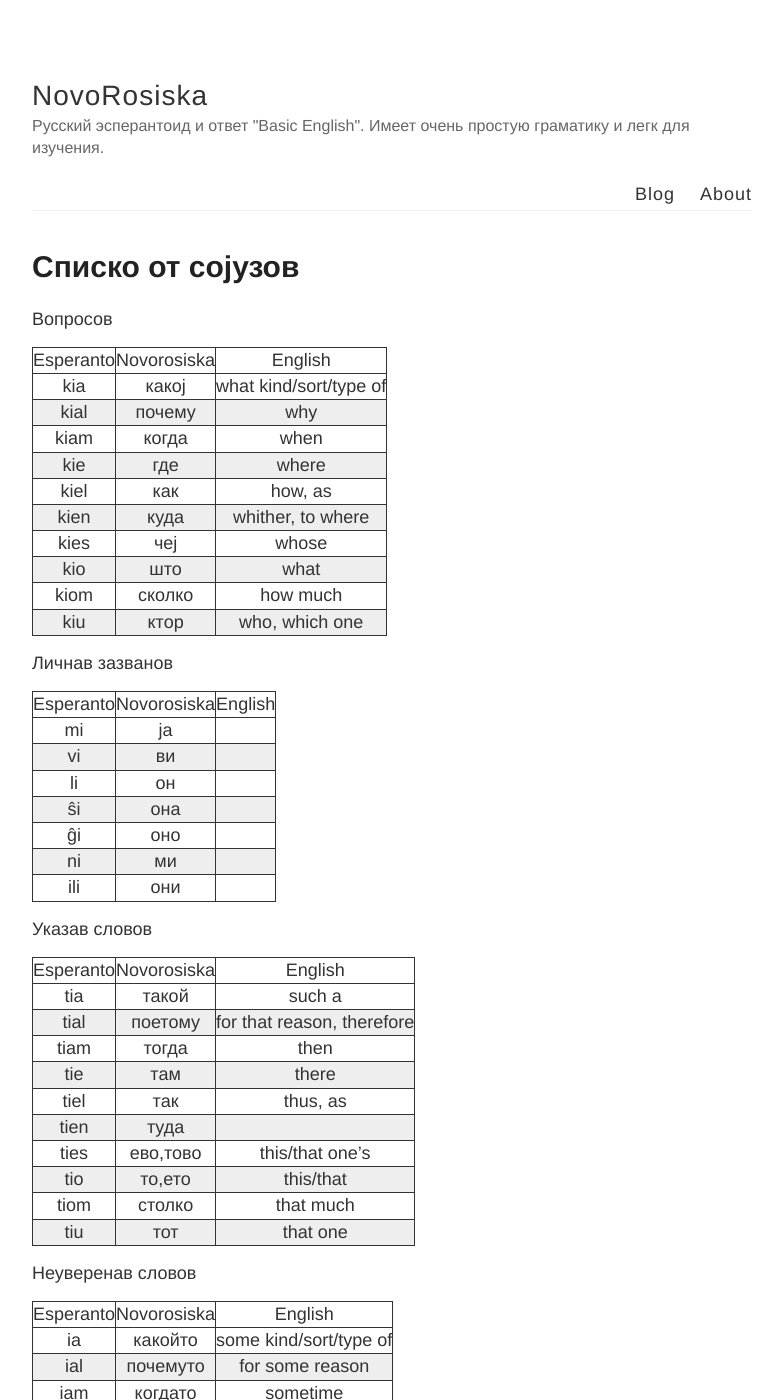
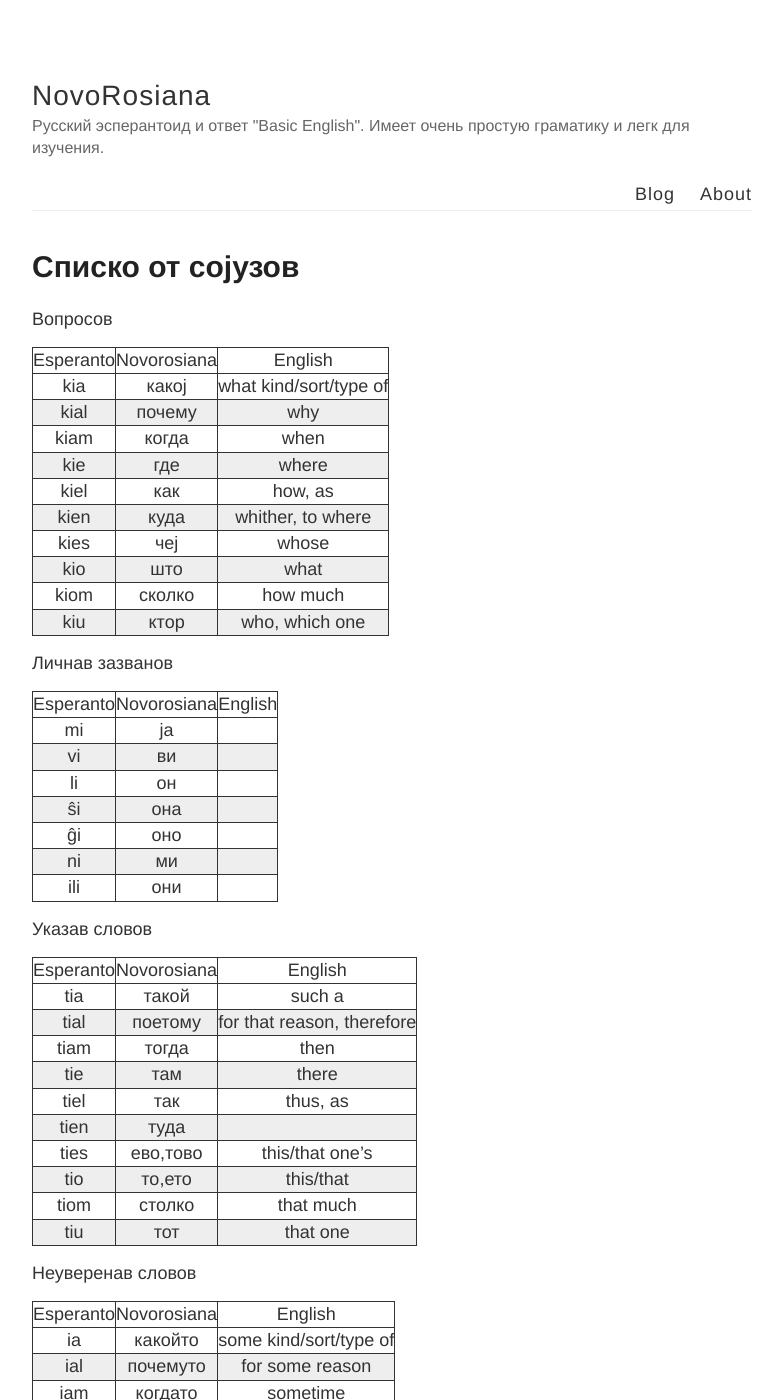
Before and after one commit to learnrusanto/learnrusanto.github.io, a Jekyll site: the page built from _posts/1970-01-04-sojuzoj.md, in a window 1280 px wide and 1400 px high. Shown: the whole window, without its empty margins (248-1031 px from the left). Built offline with Jekyll 4.4.1, drawn with Linux system fonts in a browser that asks for light colours; some of the changed text lies outside the part shown.

Commit message:
Revert "rename to novorosiska"
This reverts commit f721e12d329d187b4149c0eba0248139446f6d6f.

```diff
--- a/_config.yml
+++ b/_config.yml
@@ -3,7 +3,7 @@
 #
 
 # Name of your site (displayed in the header)
-name: NovoRosiska
+name: NovoRosiana
 
 # Short bio or description (displayed in the header)
 description: Русский эсперантоид и ответ "Basic English". Имеет очень простую граматику и легк для изучения.
--- a/_posts/1970-01-04-sojuzoj.md
+++ b/_posts/1970-01-04-sojuzoj.md
@@ -5,7 +5,7 @@
 
 Вопросов
 
-| Esperanto | Novorosiska | English  |
+| Esperanto | Novorosiana | English  |
 |:----------:|:----------:|:-----------:|
 | kia        |   какој       |   what kind/sort/type of      |
 | kial        |   почему       |  why       |
@@ -21,7 +21,7 @@
 
 Личнав зазванов
 
-| Esperanto | Novorosiska | English  |
+| Esperanto | Novorosiana | English  |
 |:----------:|:----------:|:-----------:|
 |  mi       |     ја     |         |
 |  vi       |     ви     |         |
@@ -34,7 +34,7 @@
 
 Указав словов
 
-| Esperanto | Novorosiska | English  |
+| Esperanto | Novorosiana | English  |
 |:----------:|:----------:|:-----------:|
 |   tia      |     такой     |  such a       |
 |   tial      |    поетому      |  for that reason, therefore       |
@@ -49,7 +49,7 @@
 
 Неуверенав словов
 
-| Esperanto | Novorosiska | English  |
+| Esperanto | Novorosiana | English  |
 |:----------:|:----------:|:-----------:|
 |  ia      |   какойто       |   some kind/sort/type of      |
 |  ial      |   почемуто       |   for some reason      |
@@ -65,7 +65,7 @@
 
 Все WIP
 
-| Esperanto | Novorosiska | English  |
+| Esperanto | Novorosiana | English  |
 |:----------:|:----------:|:-----------:|
 |   ĉia     |   всако       |  every kind/sort/type of       |
 |  ĉial      |   повсако      | for all reasons        |
@@ -80,7 +80,7 @@
 
 Никто
 
-| Esperanto | Novorosiska | English  |
+| Esperanto | Novorosiana | English  |
 |:----------:|:----------:|:-----------:|
 |  nenia      |   никакой       |  no kind/sort/type of       |
 |  nenial      |   ниповсако       |  for no reason       |
```
Also changed, not shown: _posts/1970-01-01-Gramatiko.md (+4 -4 lines), _posts/1970-01-02-sufiksoj.md (+2 -2 lines), _posts/1990-01-02-primero.md (+3 -3 lines), about.md (+3 -3 lines), README.md.
